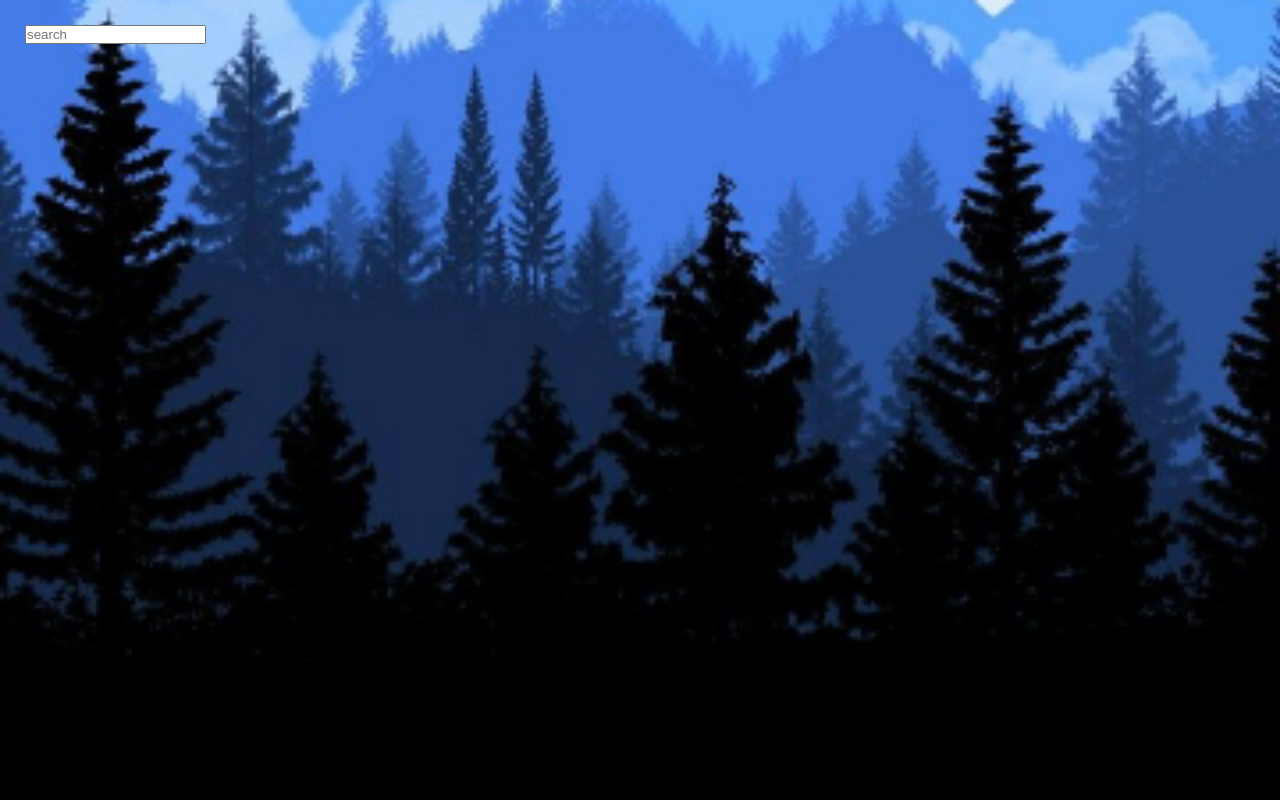
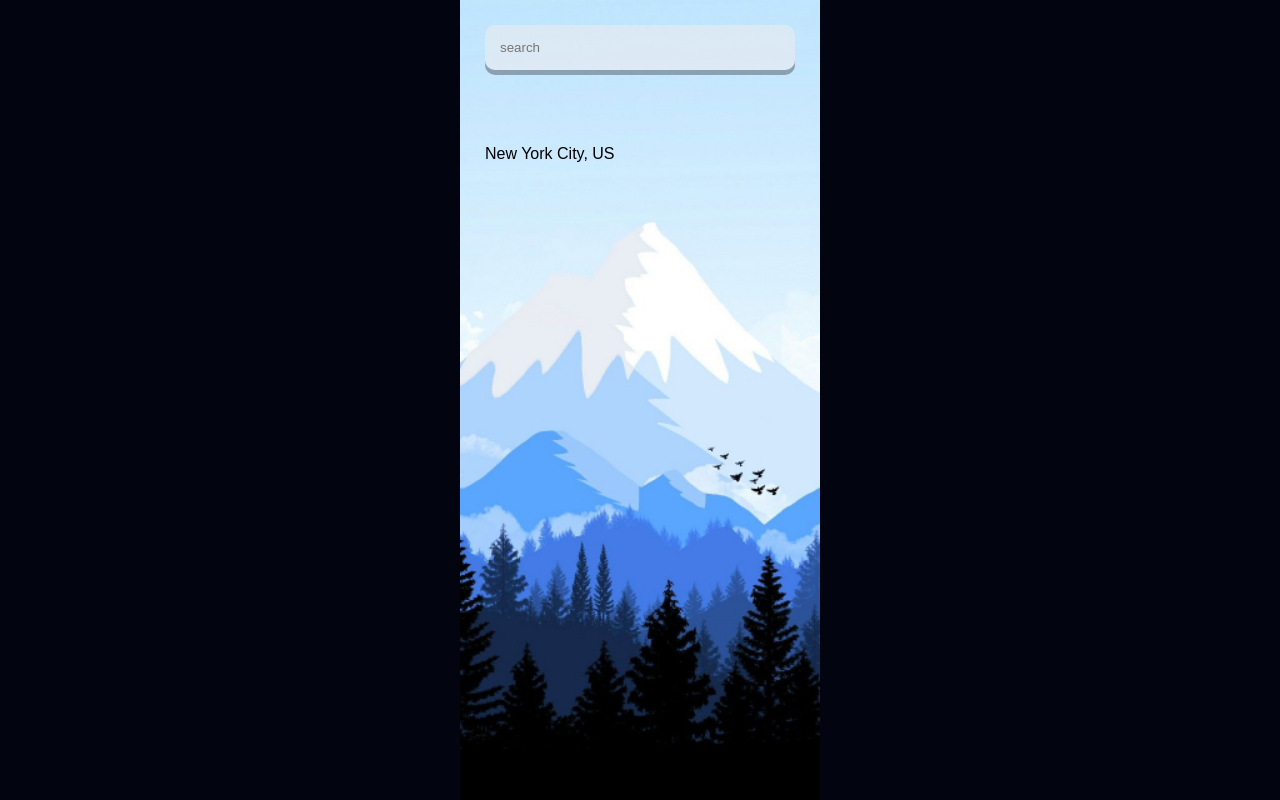
Before and after one commit to emmanueldindu/weatherapp, a React (Create React App) app: page / in a window 1280 px wide. Built offline with nearby package versions, Linux system fonts and the light colour scheme.

Commit message:
weather app init...

```diff
--- a/src/App.css
+++ b/src/App.css
@@ -1,4 +1,4 @@
-.App {
+/* .App {
   text-align: center;
 }
 
@@ -35,4 +35,4 @@
   to {
     transform: rotate(360deg);
   }
-}
+} */
--- a/src/App.jsx
+++ b/src/App.jsx
@@ -10,8 +10,21 @@ function App() {
     <div className="app">
       <main>
         <div className="search-box">
-          <input type="text" name=""
-            placeholder='search' className="search-bar" />
+
+          <input type="text"
+            name=""
+            placeholder='search'
+            className="search-bar" />
+        </div>
+        <div className="">
+          <div className="location-box">
+            <div className="location">
+              New York City, US
+            </div>
+            <div className="date">
+
+            </div>
+          </div>
         </div>
 
       </main>
--- a/src/index.css
+++ b/src/index.css
@@ -2,10 +2,15 @@
   margin: 0;
   padding: 0;
   box-sizing: border-box;
+  width: 360px;
+  margin: auto;
+
+
 }
 
 body {
   font-family:sans-serif ;
+  background-color: rgb(2, 4, 15);
 }
 
 .app{
@@ -30,3 +35,22 @@ main {
   width: 100%;
   margin: 0 0 75px;
 }
+.search-box .search-bar{
+  display: block;
+  width: 100%;
+  padding: 15px;
+
+  appearance: none;
+  background: none;
+  outline: none;
+  border: none;
+
+  background-color:rgba(245, 237, 237, 0.5);
+  border-radius: 10px 10px 10px 10px;
+  /* margin-top: -25px; */
+  box-shadow: 0px 5px rgba(0, 0, 0, 0.3) ;
+}
+
+.search-box .search-bar:focus {
+  background-color: rgb(248, 244, 244);
+}
```
